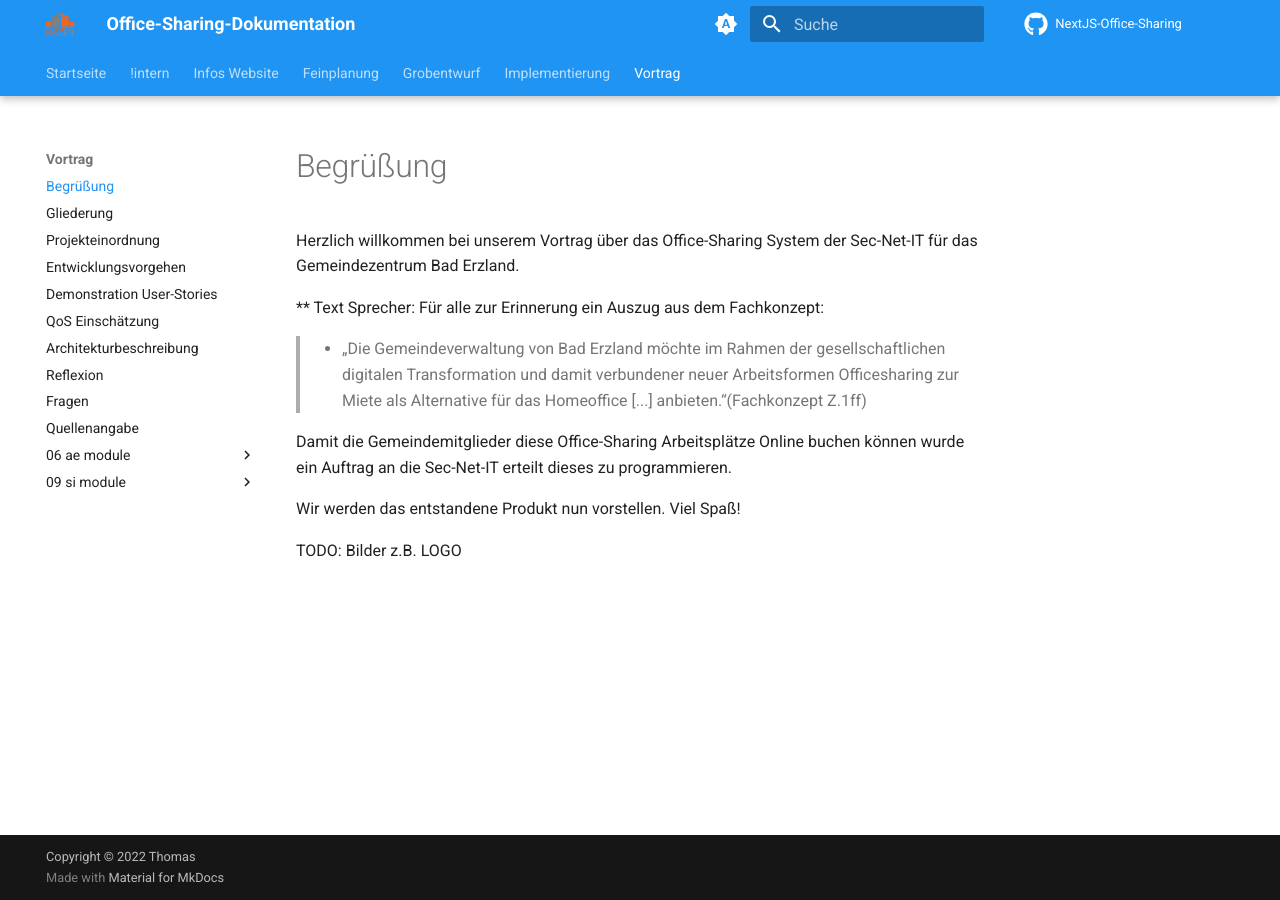
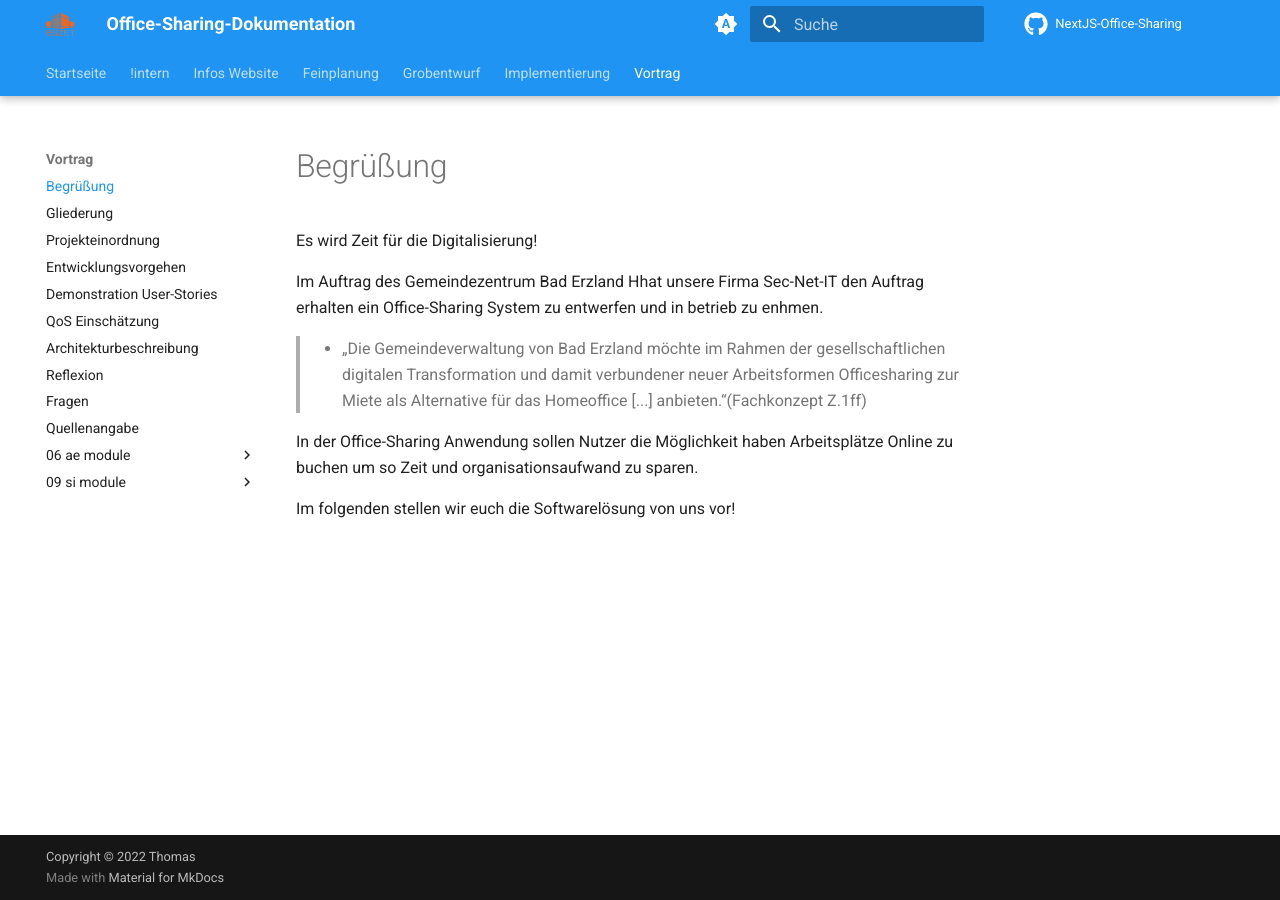
Before and after one commit to gz-bad-erzland-p2/Dokumentation, an MkDocs documentation site: the page built from docs/vortrag/01_begrüßung.md, in a window 1280 px wide. Built offline with MkDocs 1.6.1 and Material for MkDocs 9.7.7, drawn with Linux system fonts in a browser that asks for light colours; comment, search, counter and statistics services are not loaded.

Commit message:
100% überarbeitet

```diff
--- a/docs/vortrag/01_begrüßung.md
+++ b/docs/vortrag/01_begrüßung.md
@@ -1,13 +1,11 @@
 # Begrüßung
 
-Herzlich willkommen bei unserem Vortrag über das Office-Sharing System der Sec-Net-IT für das Gemeindezentrum Bad Erzland.
+Es wird Zeit für die Digitalisierung!
 
-** Text Sprecher: Für alle zur Erinnerung ein Auszug aus dem Fachkonzept:
+Im Auftrag des Gemeindezentrum Bad Erzland Hhat unsere Firma Sec-Net-IT den Auftrag erhalten ein Office-Sharing System zu entwerfen und in betrieb zu enhmen.
 
 > * „Die Gemeindeverwaltung von Bad Erzland möchte im Rahmen der gesellschaftlichen digitalen Transformation und damit verbundener neuer Arbeitsformen Officesharing zur Miete als Alternative für das Homeoffice [...] anbieten.“(Fachkonzept Z.1ff)
 
-Damit die Gemeindemitglieder diese Office-Sharing Arbeitsplätze Online buchen können wurde ein Auftrag an die Sec-Net-IT erteilt dieses zu programmieren.
+In der Office-Sharing Anwendung sollen Nutzer die Möglichkeit haben Arbeitsplätze Online zu buchen um so Zeit und organisationsaufwand zu sparen.
 
-Wir werden das entstandene Produkt nun vorstellen. Viel Spaß!
-
-TODO: Bilder z.B. LOGO
+Im folgenden stellen wir euch die Softwarelösung von uns vor!
```
